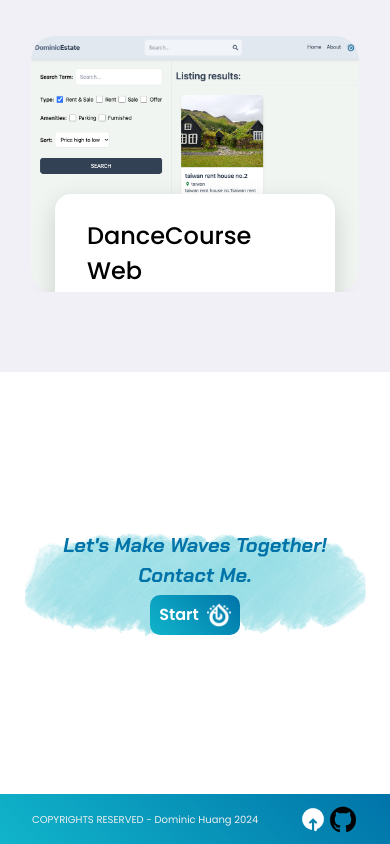
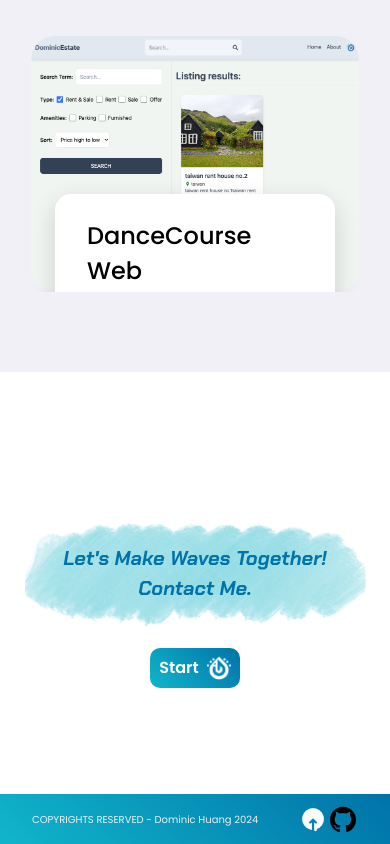
Before and after one commit to Dominic1013/project_portfoliosWeb, a React (Vite) app: page / in a window 390 px wide. Shown: the part 7514-8358 px from the top of the page. Built offline with nearby package versions, Linux system fonts and the light colour scheme.

Commit message:
fix contactMe UI

```diff
--- a/src/components/contactMe/ContactMe.jsx
+++ b/src/components/contactMe/ContactMe.jsx
@@ -8,13 +8,14 @@ export default function ContactMe() {
       <div className="contactBg">
         <img src="/contactImgs/contactPaint.png" alt="contactPaint" />
       </div>
+
       <div className="contactMeContent">
         <h2>
           Let's Make Waves Together!
           <br />
           Contact Me.
         </h2>
-        <div className="cta">
+        {/* <div className="cta">
           <Link to="/contact">
             <span>Start</span>
             <img
@@ -22,7 +23,17 @@ export default function ContactMe() {
               alt="profolios_LOGO_FInal_white"
             />
           </Link>
-        </div>
+        </div> */}
+      </div>
+
+      <div className="cta">
+        <Link to="/contact">
+          <span>Start</span>
+          <img
+            src="/final_LOGO/profolios_LOGO_FInal_white.png"
+            alt="profolios_LOGO_FInal_white"
+          />
+        </Link>
       </div>
     </div>
   );
--- a/src/components/contactMe/contactMe.scss
+++ b/src/components/contactMe/contactMe.scss
@@ -12,6 +12,7 @@
   display: flex;
   justify-content: center;
   align-items: center;
+  padding-bottom: 5%;
 
   .contactBg {
     position: absolute;
@@ -29,7 +30,7 @@
     flex-direction: column;
     justify-content: center;
     align-items: center;
-    gap: 2rem;
+
     h2 {
       font-size: 3rem;
       line-height: 4.5rem;
@@ -39,7 +40,10 @@
       text-align: center;
       color: var(--PrimaryColor);
     }
+  }
   .cta {
+    position: absolute;
+    bottom: 15%;
     padding: 0.7rem 1rem;
     background: var(--gradientColor);
     width: fit-content;
@@ -65,6 +69,12 @@
     }
   }
 }
+@media screen and (min-width: 1440px) {
+  .contactMe {
+    .cta {
+      bottom: 15%;
+    }
+  }
 }
 
 @media screen and (max-width: 1024px) {
@@ -73,11 +83,13 @@
       width: 700px;
     }
     .contactMeContent {
-      gap: 1rem;
       h2 {
         font-size: 2rem;
         line-height: 3.3rem;
       }
+    }
+    .cta {
+      bottom: 25%;
     }
   }
 }
@@ -91,12 +103,13 @@
     }
 
     .contactMeContent {
-      gap: 0.5rem;
       h2 {
         font-size: 1.5rem;
         line-height: 2rem;
       }
+    }
     .cta {
+      bottom: 15%;
       padding: 0.5rem 0.8rem;
       a {
         font-size: 1rem;
@@ -108,22 +121,22 @@
     }
   }
 }
-}
 
 @media screen and (max-width: 590px) {
   .contactMe {
     .contactBg {
       width: 90vw;
-      min-width: 300px;
+      min-width: 290px;
     }
 
     .contactMeContent {
-      gap: 0.3rem;
       h2 {
         font-size: 1.25rem;
         line-height: 1.875rem;
       }
+    }
     .cta {
+      bottom: 25%;
       padding: 0.3rem 0.6rem;
       a {
         font-size: 1rem;
@@ -135,4 +148,3 @@
     }
   }
 }
-}
```
Lines whose indentation alone changed are shown as unchanged.
